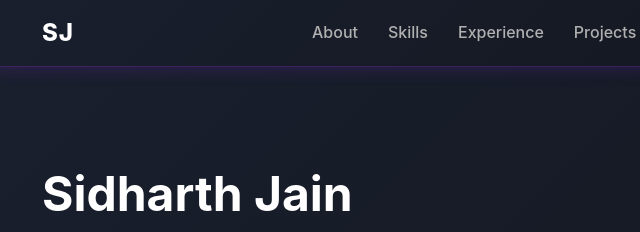
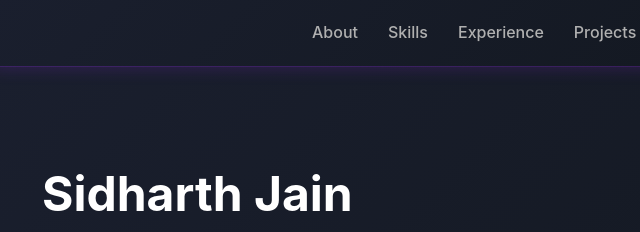
Before and after one commit to sidbjain/sidharthprofile.space, a plain HTML site: page index.html in a window 1280 px wide. Shown: the top 232 px of the page, 8-648 px from the left. Drawn offline with Linux system fonts and the light colour scheme.

Commit message:
Update index.html

```diff
--- a/index.html
+++ b/index.html
@@ -1583,7 +1583,7 @@ nav a:hover {
 
     <!-- Header -->
     <header>
-        <div class="logo">SJ</div>
+        <div class="logo"></div>
         <nav>
             <a href="#about">About</a>
             <a href="#skills">Skills</a>
```
